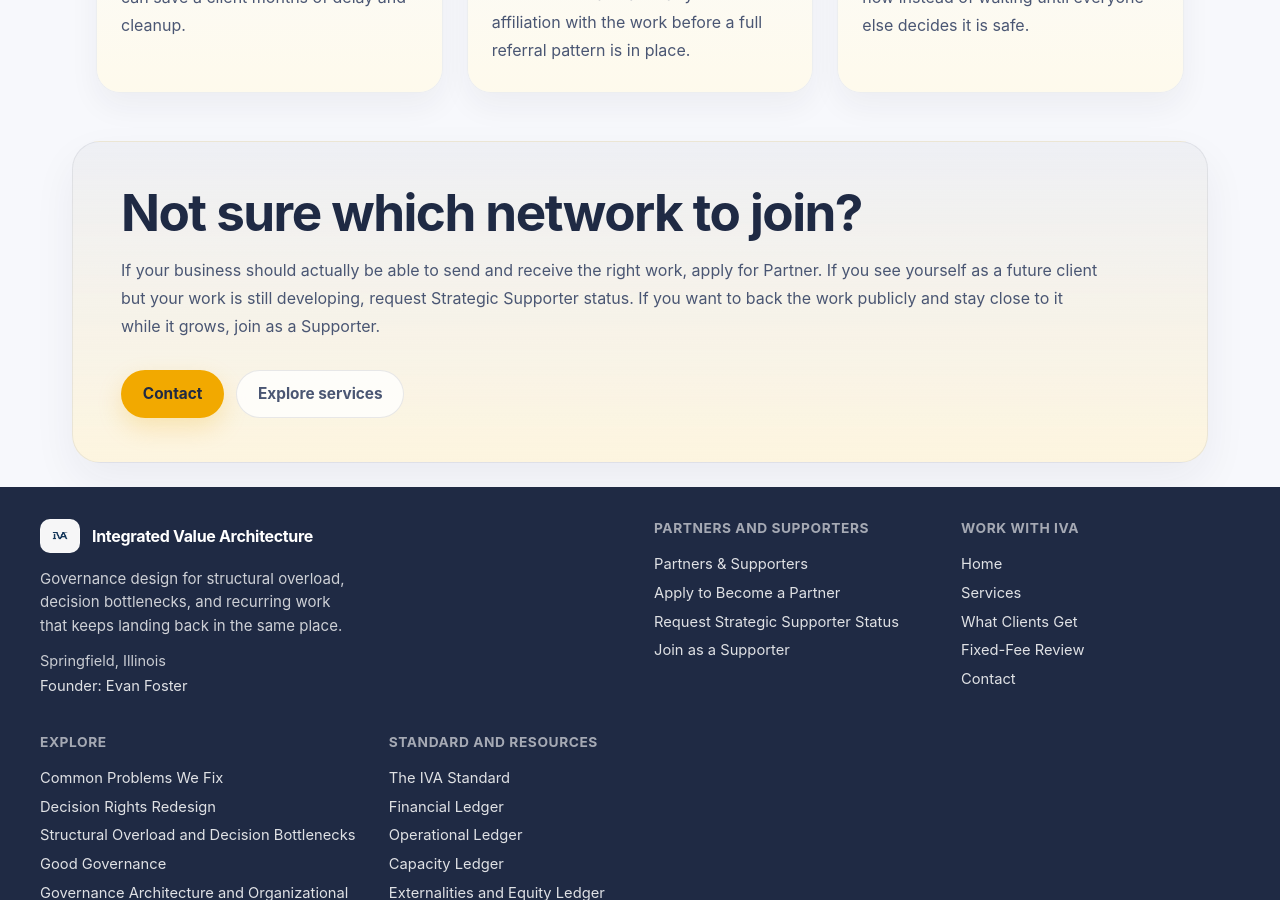
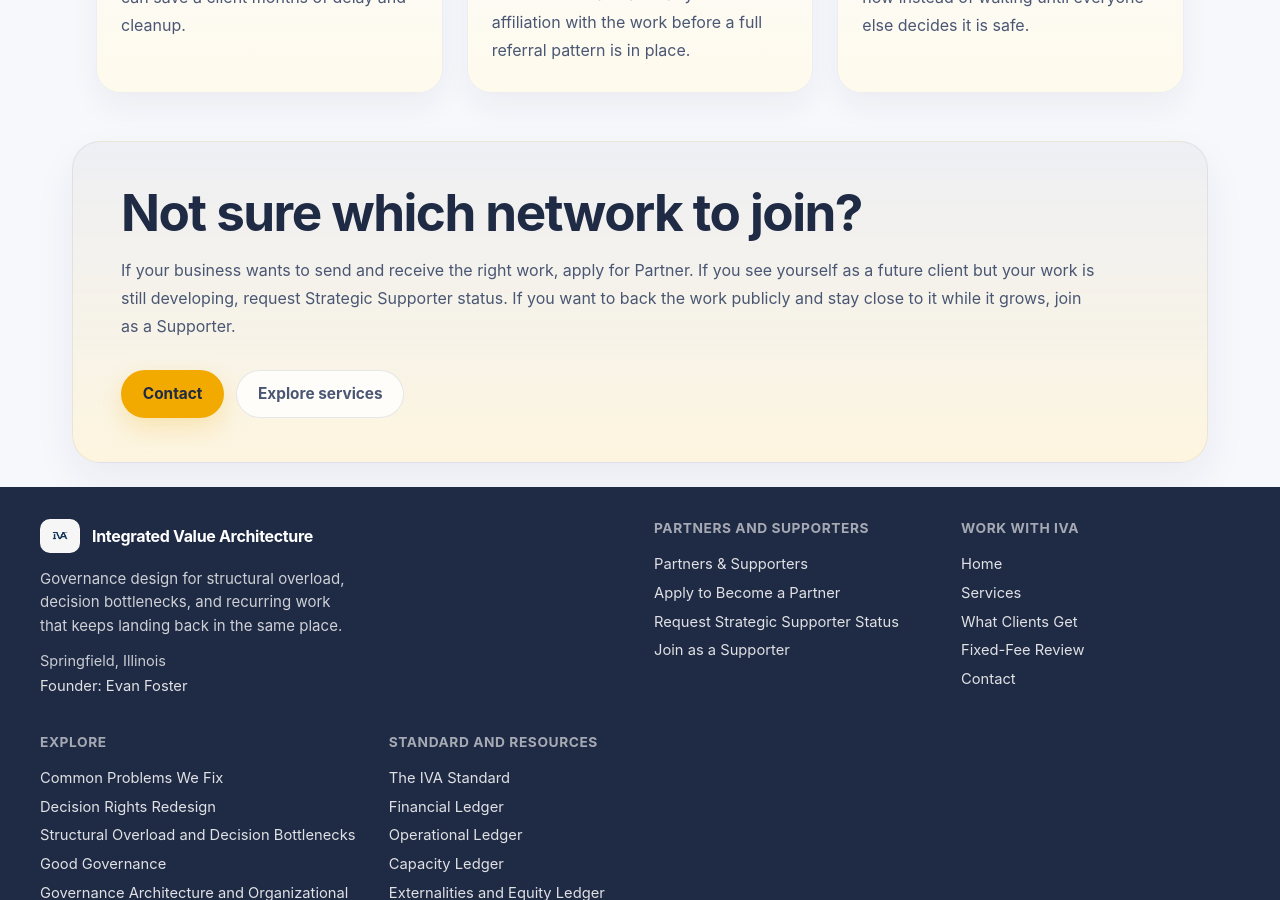
Before and after one commit to efost7873/integratedvaluearchitecture.com, a Jekyll site: the page built from partners-and-supporters.html, in a window 1280 px wide and 900 px high, scrolled down 3398 px. Built offline with Jekyll 4.4.1, drawn with Linux system fonts in a browser that asks for light colours.

Commit message:
Update partners-and-supporters.html

```diff
--- a/partners-and-supporters.html
+++ b/partners-and-supporters.html
@@ -248,7 +248,7 @@
   <div class="container narrow">
     <h2>Not sure which network to join?</h2>
     <p>
-      If your business should actually be able to send and receive the right work, apply for Partner. If you see yourself as a future client but your work is still developing, request Strategic Supporter status. If you want to back the work publicly and stay close to it while it grows, join as a Supporter.
+      If your business wants to send and receive the right work, apply for Partner. If you see yourself as a future client but your work is still developing, request Strategic Supporter status. If you want to back the work publicly and stay close to it while it grows, join as a Supporter.
     </p>
     <div class="cta-block">
       <a class="button primary" href="/contact/">Contact</a>
```
